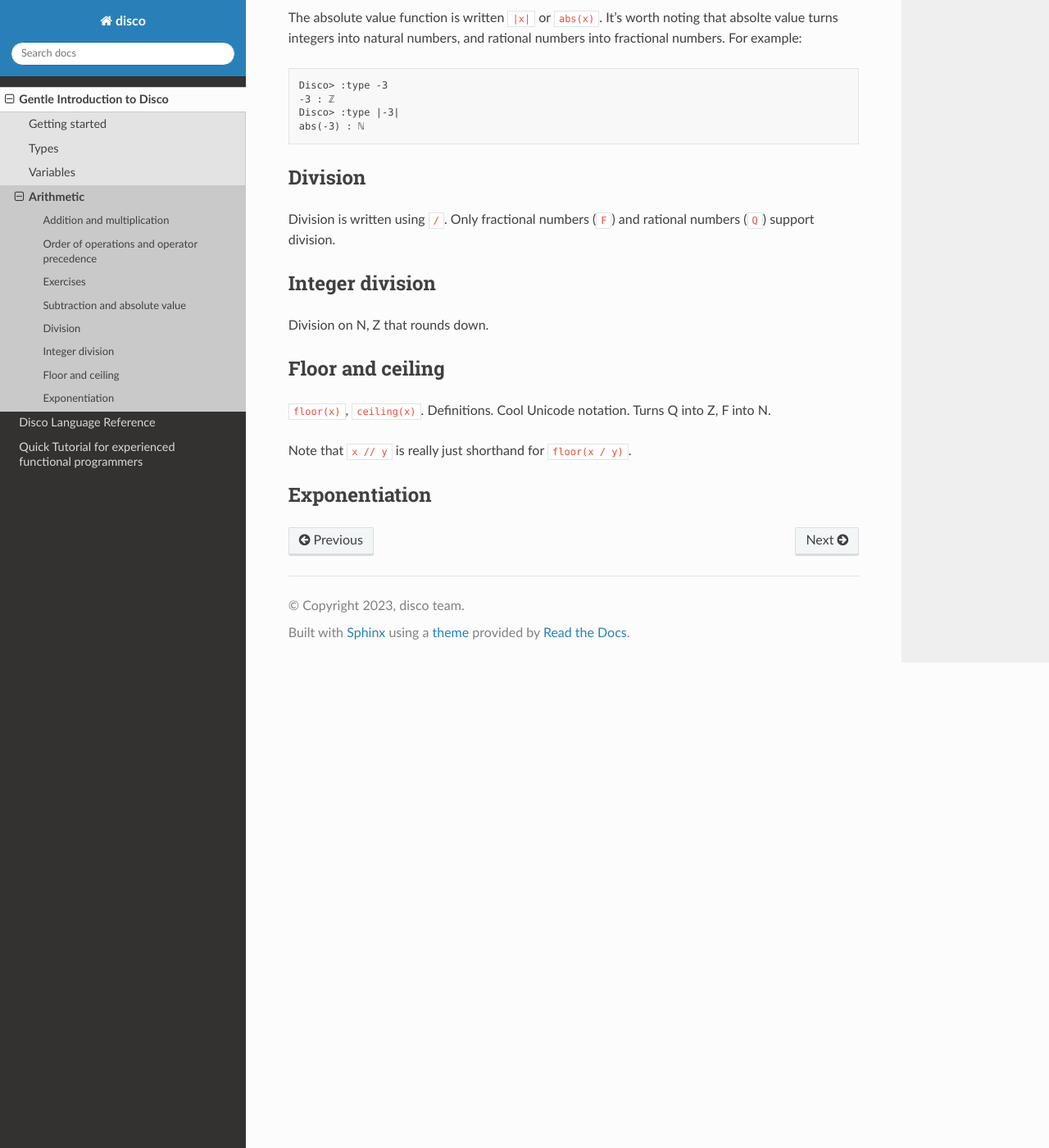
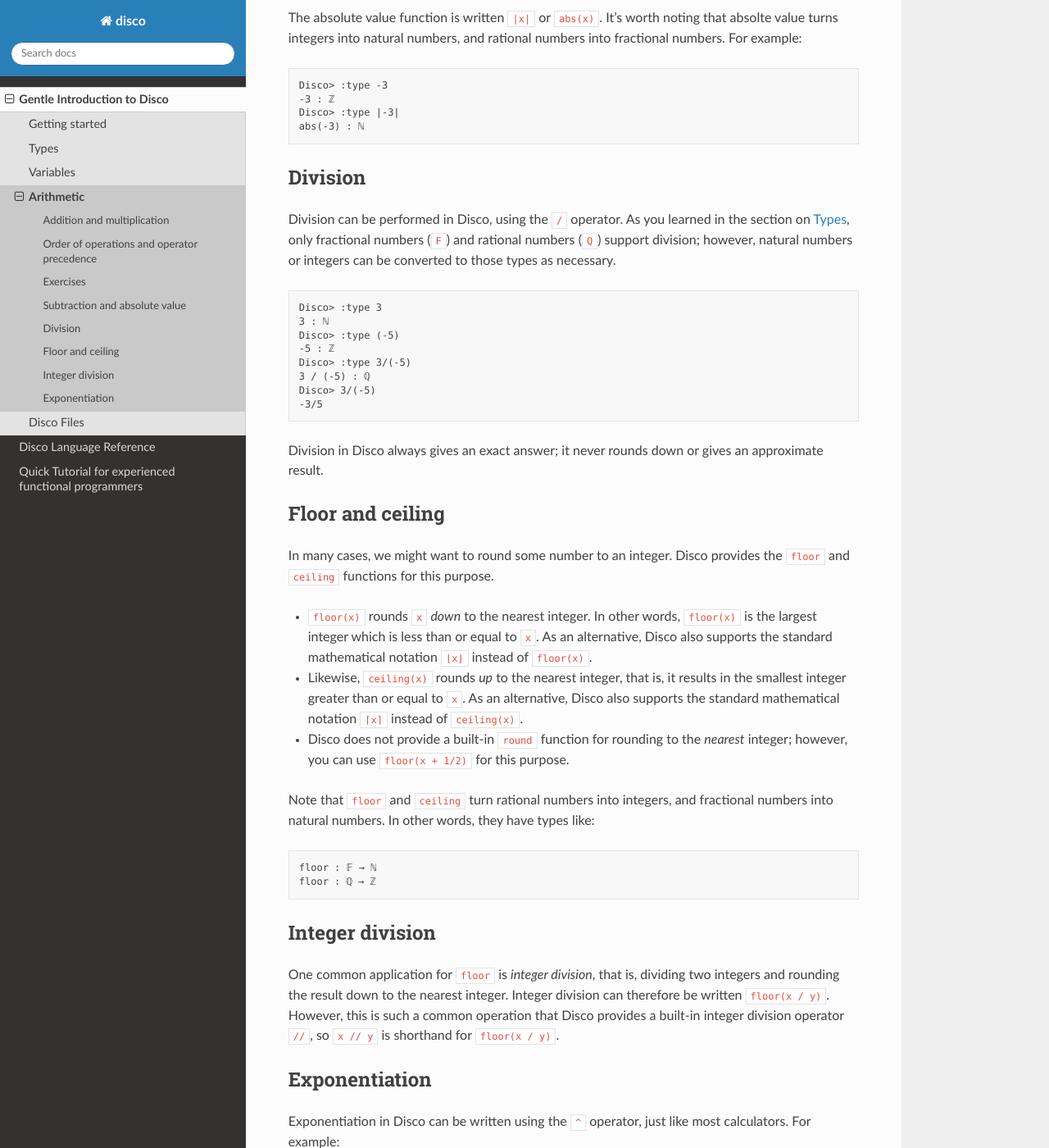
Before and after one commit to disco-lang/disco, a Sphinx documentation site: the page built from docs/introduction/arithmetic.rst, in a window 1280 px wide and 1400 px high, scrolled down 3002 px. Shown: the whole window at 82% size. Built offline with Sphinx 7.4.7 and the Read the Docs theme 3.1.0, drawn with Linux system fonts in a browser that asks for light colours; some of the changed text lies outside the part shown.

Commit message:
more writing about arithmetic

```diff
--- a/docs/introduction/arithmetic.rst
+++ b/docs/introduction/arithmetic.rst
@@ -97,7 +97,7 @@ precedence level.  For example, let's check out the documentation for
    https://disco-lang.readthedocs.io/en/latest/reference/addition.html
 
 There is a lot of information here, so let's go through it slowly.
-The first few lines tell us some of the :doc:`type <types>`
+The first few lines tell us some of the :doc:`types`
 the addition operator can have.  Don't worry for now about what the various
 symbols like ``~``, ``×``, and ``→`` mean; essentially this is telling
 us that ``+`` takes a pair of natural numbers and returns a natural
@@ -175,21 +175,84 @@ and rational numbers into fractional numbers.  For example:
 Division
 --------
 
-Division is written using ``/``.  Only fractional numbers (``F``) and
-rational numbers (``Q``) support division.
+Division can be performed in Disco, using the ``/`` operator.  As you
+learned in the section on :doc:`types`, only fractional numbers
+(``F``) and rational numbers (``Q``) support division; however,
+natural numbers or integers can be converted to those types as
+necessary.
+
+::
+
+   Disco> :type 3
+   3 : ℕ
+   Disco> :type (-5)
+   -5 : ℤ
+   Disco> :type 3/(-5)
+   3 / (-5) : ℚ
+   Disco> 3/(-5)
+   -3/5
+
+Division in Disco always gives an exact answer; it never rounds down
+or gives an approximate result.
+
+Floor and ceiling
+-----------------
+
+In many cases, we might want to round some number to an integer.
+Disco provides the ``floor`` and ``ceiling`` functions for this
+purpose.
+
+* ``floor(x)`` rounds ``x`` *down* to the nearest integer.  In other
+  words, ``floor(x)`` is the largest integer which is less than or
+  equal to ``x``.  As an alternative, Disco also supports the standard
+  mathematical notation ``⌊x⌋`` instead of ``floor(x)``.
+* Likewise, ``ceiling(x)`` rounds *up* to the nearest integer, that
+  is, it results in the smallest integer greater than or equal to
+  ``x``.  As an alternative, Disco also supports the standard
+  mathematical notation ``⌈x⌉`` instead of ``ceiling(x)``.
+* Disco does not provide a built-in ``round`` function for rounding to
+  the *nearest* integer; however, you can use ``floor(x + 1/2)`` for
+  this purpose.
+
+Note that ``floor`` and ``ceiling`` turn rational numbers into
+integers, and fractional numbers into natural numbers.  In other
+words, they have types like:
+
+::
+
+   floor : 𝔽 → ℕ
+   floor : ℚ → ℤ
 
 Integer division
 ----------------
 
-Division on N, Z that rounds down.
-
-Floor and ceiling
------------------
-
-``floor(x)``, ``ceiling(x)``.  Definitions.  Cool Unicode notation.
-Turns Q into Z, F into N.
-
-Note that ``x // y`` is really just shorthand for ``floor(x / y)``.
+One common application for ``floor`` is *integer division*, that is,
+dividing two integers and rounding the result down to the nearest
+integer.  Integer division can therefore be written ``floor(x / y)``.
+However, this is such a common operation that Disco provides a
+built-in integer division operator ``//``, so ``x // y`` is shorthand
+for ``floor(x / y)``.
 
 Exponentiation
 --------------
+
+Exponentiation in Disco can be written using the ``^`` operator, just
+like most calculators.  For example:
+
+::
+
+   Disco> 2 ^ 4
+   16
+   Disco> 5 ^ 1
+   5
+   Disco> 3 ^ 0
+   1
+   Disco> 2 ^ (-3)
+   1/8
+   Disco> 2 ^ 500
+   3273390607896141870013189696827599152216642046043064789483291368096133796404674554883270092325904157150886684127560071009217256545885393053328527589376
+
+Note that exponentiation can handle exponents which are zero or negative.
+
+The type of exponentiation is somewhat complex, but it is not
+too important to understand at the moment.
--- /dev/null
+++ b/docs/introduction/files.rst
@@ -0,0 +1,2 @@
+Disco Files
+===========
--- a/docs/introduction/index.rst
+++ b/docs/introduction/index.rst
@@ -23,3 +23,4 @@ more detail on some particular topic.
    types
    variables
    arithmetic
+   files
```
